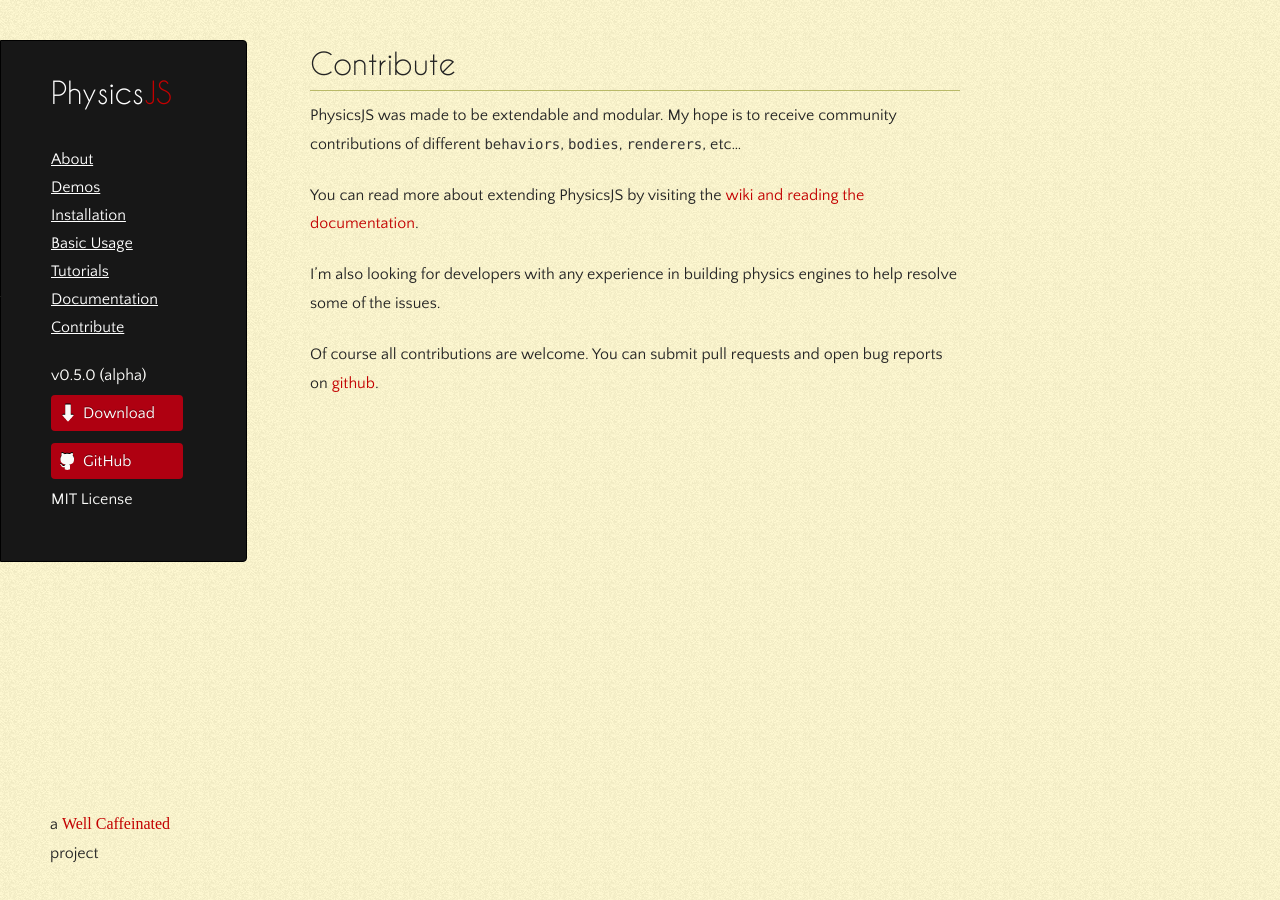
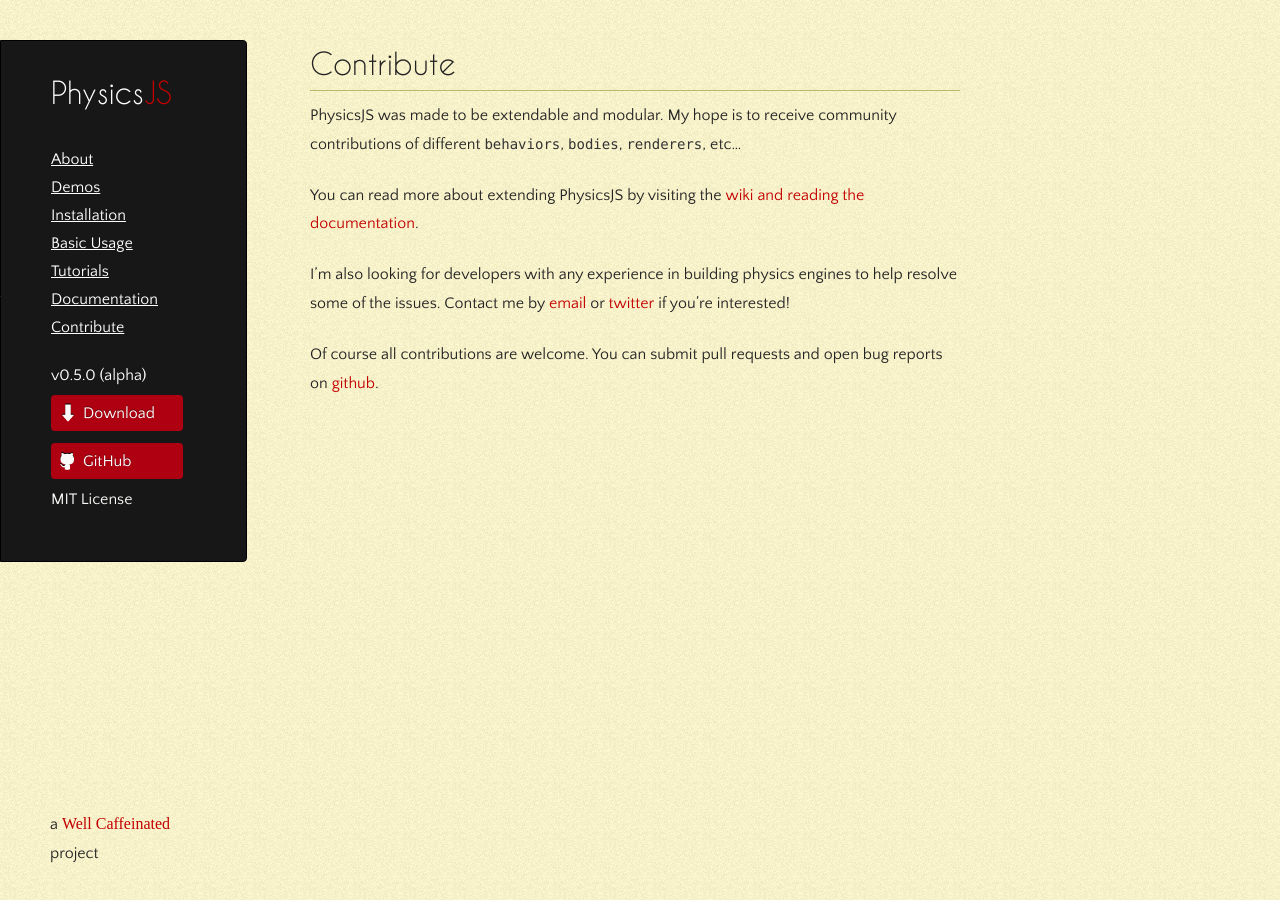
Before and after one commit to wellcaffeinated/PhysicsJS, a Jekyll site: the page built from contribute.md, in a window 1280 px wide. Built offline with Jekyll 4.4.1, drawn with Linux system fonts in a browser that asks for light colours; some web fonts are replaced.

Commit message:
added contact info

```diff
--- a/contribute.md
+++ b/contribute.md
@@ -12,7 +12,9 @@ You can read more about extending PhysicsJS by visiting the
 [wiki and reading the documentation][wiki].
 
 I'm also looking for developers with any experience in building physics
-engines to help resolve some of the issues.
+engines to help resolve some of the issues. Contact me by
+[email](mailto:jasper@wellcaffeinated.net) or
+[twitter](https://twitter.com/wellcaffeinated) if you're interested!
 
 Of course all contributions are welcome. You can submit pull requests
 and open bug reports on [github][github].
```
